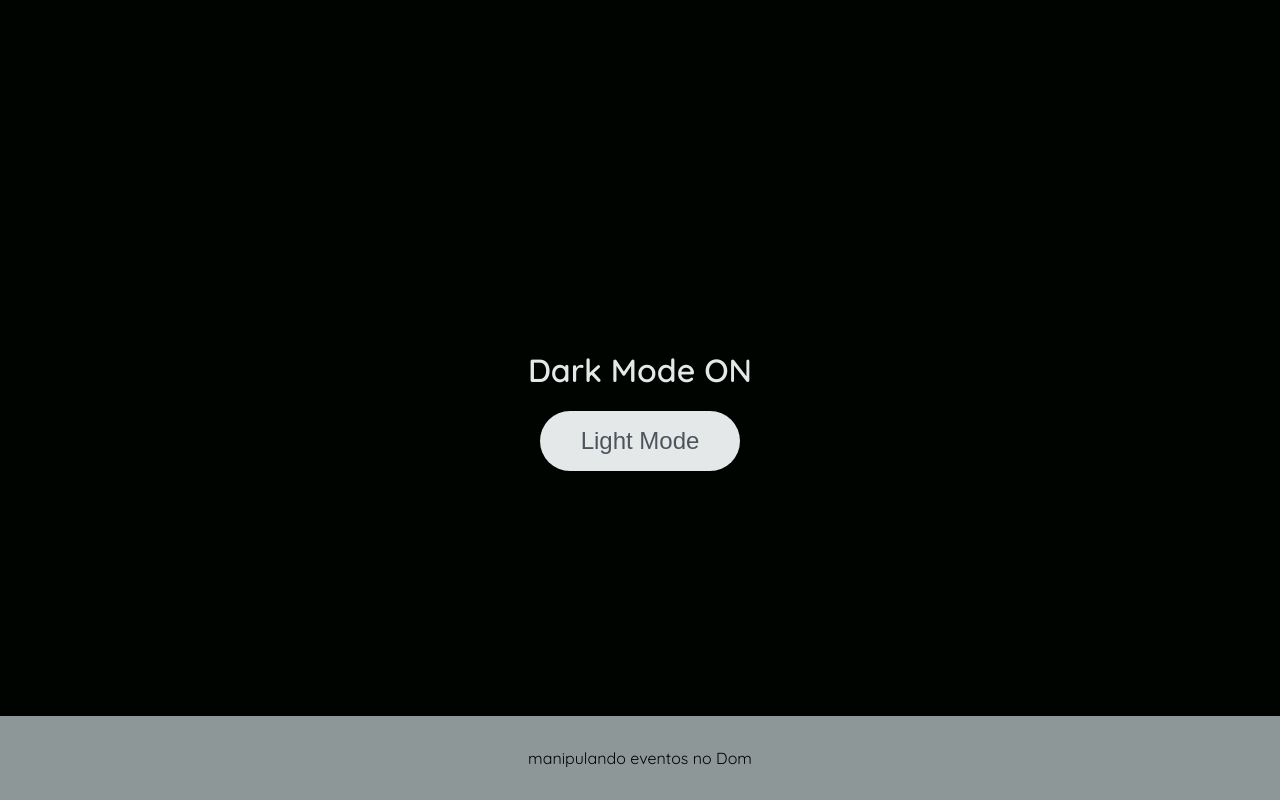
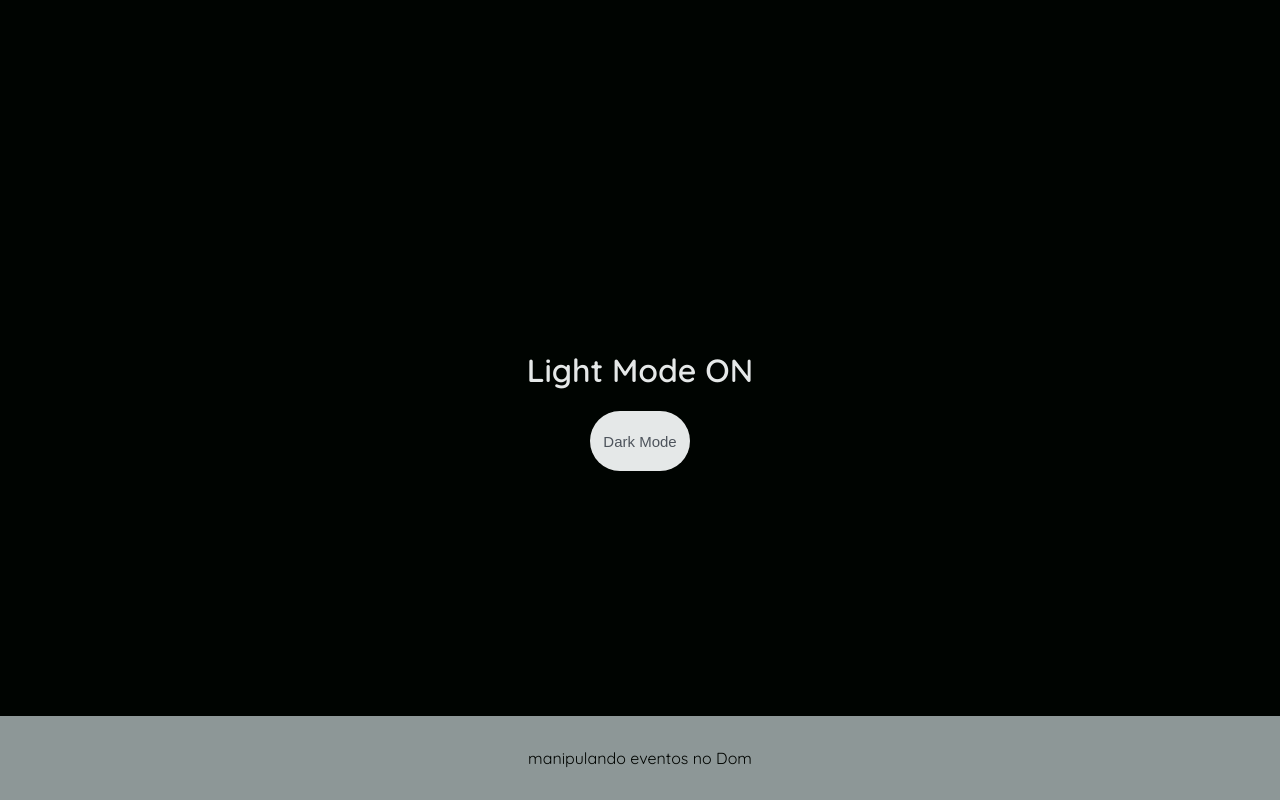
Before and after one commit to euFilpeSilva/Modo-escuro, a plain HTML site: page domm.html in a window 1280 px wide. Both pictures are taken after a click on the button "Light Mode". Drawn offline with Linux system fonts and the light colour scheme.

Commit message:
efeitos de transição etc...

```diff
--- a/domm.html
+++ b/domm.html
@@ -9,11 +9,11 @@
 </head>
 
 <body>
-  <div id="estado">
-    <h1>Dark Mode ON</h1>
+  <div >
+    <h1 id="estado">Dark Mode ON</h1>
   </div>
 
-  <div id="corpo-botao"><input id="botao" type="button" value="Light Mode"></div>
+  <div><input id="botao" type="button" value="Light Mode"></div>
 
   <footer>
     <p>manipulando eventos no Dom</p>
--- a/script.js
+++ b/script.js
@@ -1,17 +1,37 @@
+// chama as outras funções
 function changeMode(){
-  changeClasses()
+  changeClasses();
+  changeText();
 }
 
+
+// alterna as classes entre os elementos
 function changeClasses(){
 button.classList.toggle('dark-mode');
+button.classList.toggle('tamanho');
 titulo.classList.toggle('dark-mode');
 body.classList.toggle('dark-mode');
 footer.classList.toggle('dark-mode');
 }
 
+// faz as atualizações dos conteudos
+function changeText(){
+  const lightMode = "Light Mode"
+  const darkMode = "Dark Mode"
+  if(body.classList.contains('dark-mode')){
+    button.value ="Dark Mode"
+    titulo.innerHTML = lightMode + " ON";
+    return;
+  }
+  button.value ="Light Mode"
+    titulo.innerHTML = darkMode + ' ON';
+}
+
+// referenciando os elementos do html
 const button = document.getElementById("botao");
 const titulo = document.getElementById("estado");
 const body = document.getElementsByTagName("body")[0];
 const footer = document.getElementsByTagName("footer")[0];
 
+// evento de click onde é chamada a primeira função la de cima
 button.addEventListener('click',changeMode);
--- a/style.css
+++ b/style.css
@@ -66,3 +66,11 @@ footer.dark-mode {
 	color: #e5e8e8;
   transition: 600ms;
 }
+
+#botao.tamanho {
+	width: 100px;
+	font-size: 15px;
+	transition: 700ms;
+transform: rotateY(360deg);
+
+}
```
